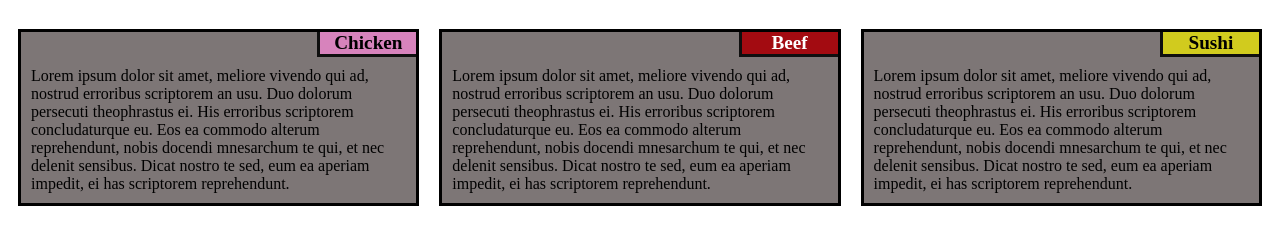
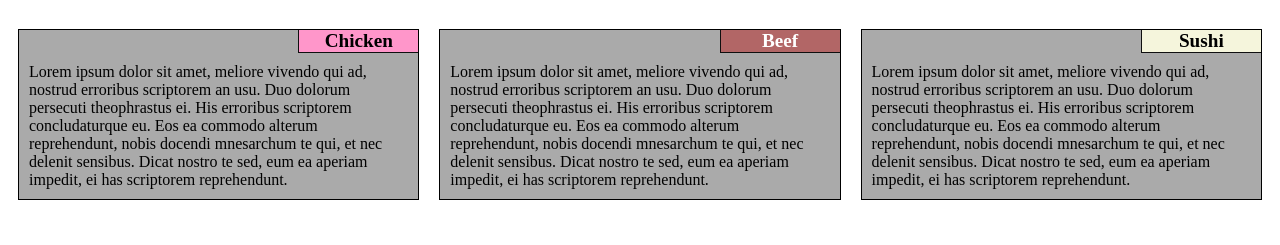
Before and after one commit to ponshite/coursera-test, a plain HTML site: page mod2_solution/index.html in a window 1280 px wide. Shown: the part 61-306 px from the top of the page. Drawn offline with Linux system fonts and the light colour scheme.

Commit message:
Changing colors for assigment 2 solution

```diff
--- a/mod2_solution/css/styles.css
+++ b/mod2_solution/css/styles.css
@@ -12,21 +12,21 @@ h1 {
 }
 
 .menu-item {
-    border: 3px solid;
+    border: 1px solid;
     margin: 10px;
-    background-color: #7d7676;
+    background-color: #aaaaaa;
 }
 
 .menu-item-title{
     text-align: center;
-    border-bottom: 3px solid;
-    border-left: 3px solid;
+    border-bottom: 1px solid;
+    border-left: 1px solid;
     float:right;
     padding-left:10px;
     padding-right: 10px;
     font-weight: bold;
     font-size: 1.2em;
-    width: 25%;
+    width: 120px;
     border-color: #0f0f0f;
 
 }
@@ -37,17 +37,17 @@ h1 {
 }
 
 #chicken {
-    background-color: #d783bc;
+    background-color: #ff96ca;
 }
 
 #beef {
-    background-color: #a30b11;
+    background-color: #b26666;
     color: white;
 
 }
 
 #sushi {
-    background-color: #d1cb1e;
+    background-color: #f5f5dc;
 }
 
 
```
